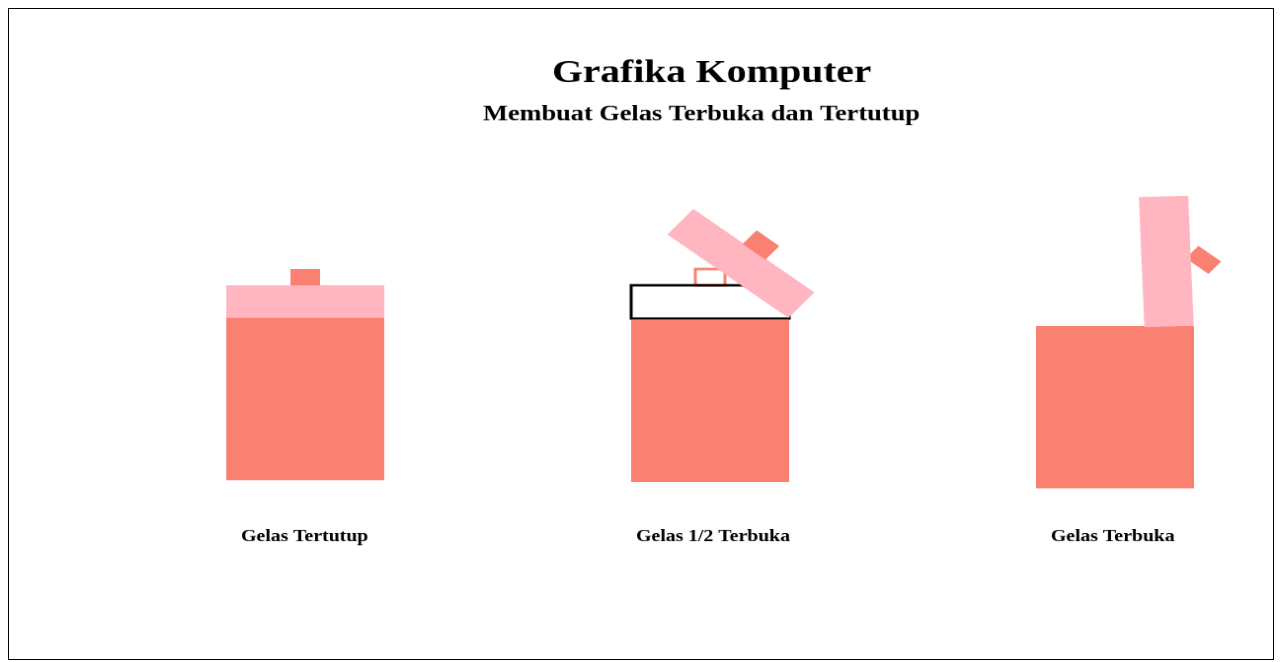
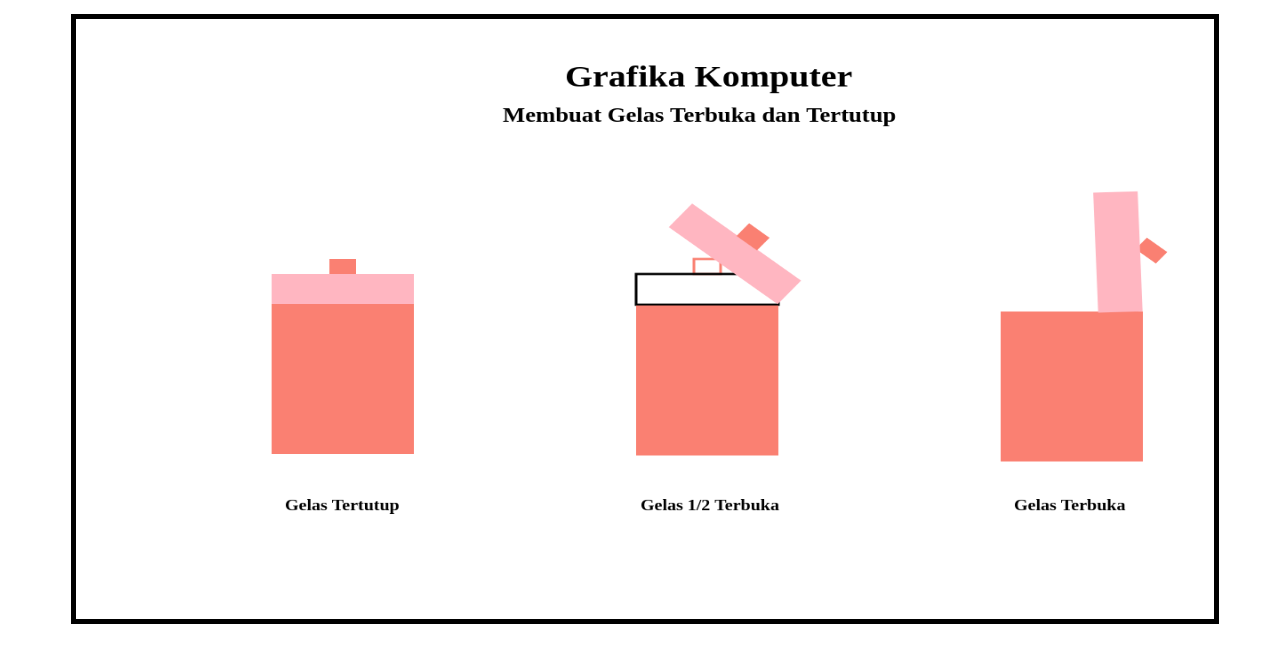
Before and after one commit to berdhikatp/grafkom, a plain HTML site: page index.html in a window 1280 px wide. Drawn offline with Linux system fonts and the light colour scheme.

Commit message:
ku atur ukuran canvass again

```diff
--- a/index.html
+++ b/index.html
@@ -5,9 +5,11 @@
     <title>Grafika Komputer</title>
     <style>
         #canvas{
-            border: 1px solid;
-            width:100%;
-            height:650px;
+            border: 5px solid;
+            width:90%;
+            height:600px;
+            margin-left: 5%;
+            margin-top: 0.5%;
         }
     </style>
 </head>
```
